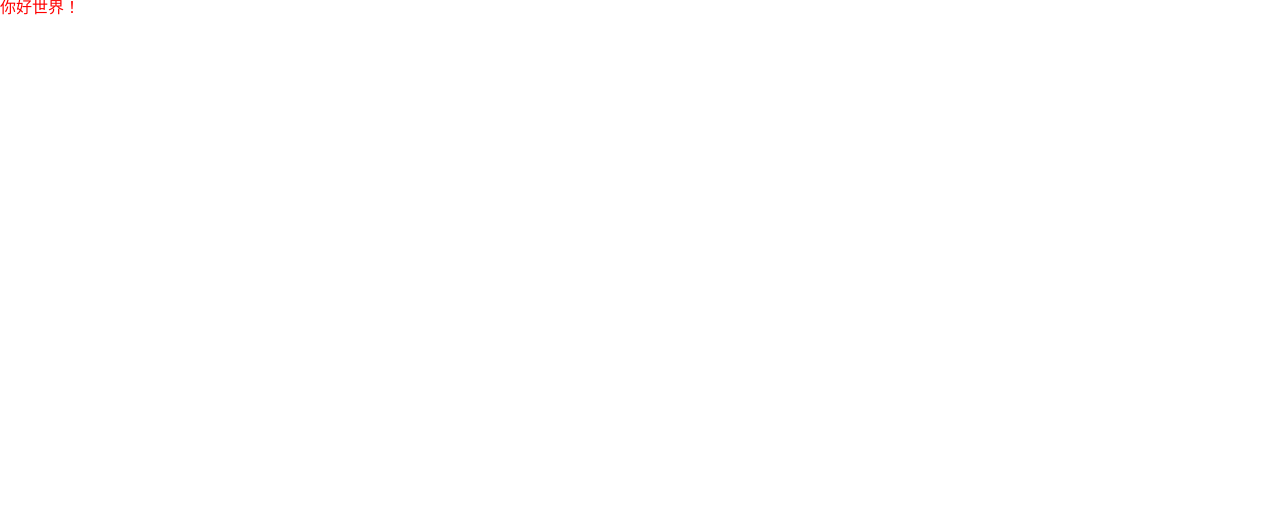
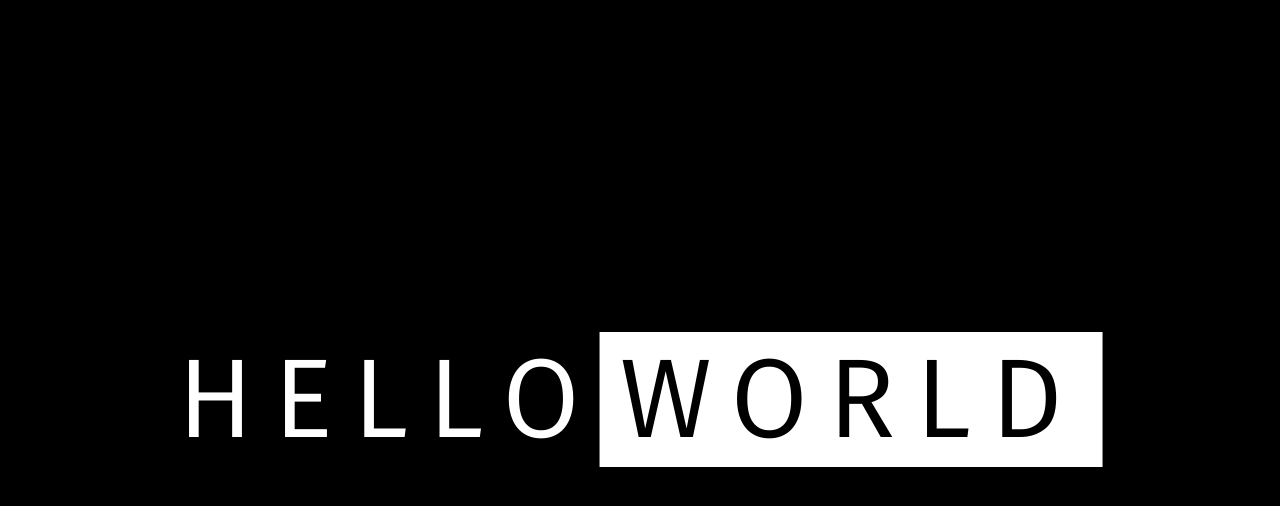
Before and after one commit to Fpicacho/vite-nuxt-pc-cli, a Nuxt app: page / in a window 1280 px wide. Shown: the top 506 px of the page. Built offline with nearby package versions, Linux system fonts and the light colour scheme.

Commit message:
✨ feat(模块): 完善初始index欢迎页

```diff
--- /dev/null
+++ b/assets/css/_font.scss
@@ -0,0 +1,4 @@
+@font-face {
+    font-family: 'FiraMono';
+    src: url('../font/FiraMono.ttf'),
+}
--- a/components/HelloWorld.vue
+++ b/components/HelloWorld.vue
@@ -1,6 +1,11 @@
 <template>
   <div class="helloWorld">
-    <p>你好世界！</p>
+    <div class="container">
+      <div class="title">
+        <span class="white">HELLO</span>
+        <span class="black">WORLD</span>
+      </div>
+    </div>
   </div>
 </template>
 
@@ -8,8 +13,35 @@
 
 <style lang="scss" scoped>
 .helloWorld {
-  p {
-    color: red;
+  position: relative;
+  width: 100vw;
+  min-height: 100vh;
+  background: #000;
+  color: #fff;
+  .container {
+    .title {
+      position: absolute;
+      top: 50%;
+      left: 50%;
+      transform: translate(-50%, -50%);
+      user-select: none;
+      span {
+        font-family: "FiraMono";
+        font-size: 7rem;
+        padding: 0 20px;
+        margin-left: -20px;
+        letter-spacing: 20px;
+        padding: 0 20px;
+        letter-spacing: 20px;
+      }
+      .white {
+        color: #fff;
+      }
+      .black {
+        color: #000;
+        background: #fff;
+      }
+    }
   }
 }
 </style>
--- a/nuxt.config.ts
+++ b/nuxt.config.ts
@@ -1,4 +1,8 @@
 // https://nuxt.com/docs/api/configuration/nuxt-config
 export default defineNuxtConfig({
-  css: ["@/assets/css/_reset.scss"],
+  css: [
+    "@/assets/css/_reset.scss",
+    "@/assets/css/_global.scss",
+    "@/assets/css/_font.scss",
+  ],
 });
```
Also changed, not shown: assets/css/_global.scss (added), assets/font/FiraMono.ttf (added).
